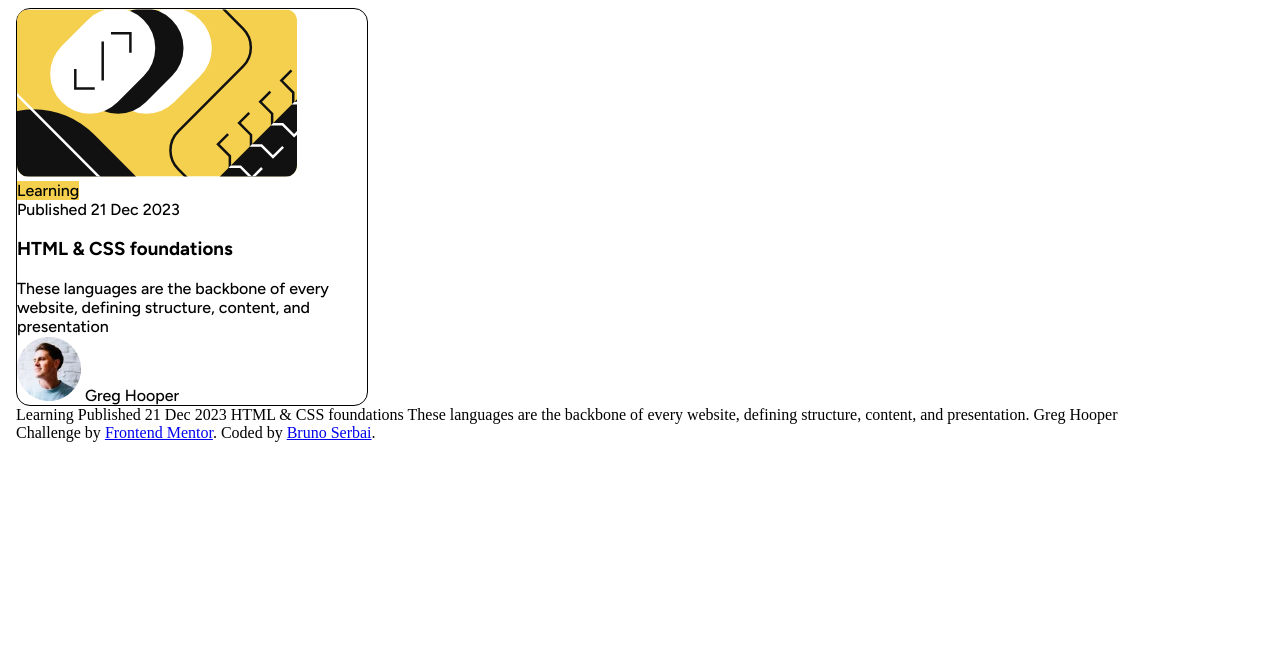
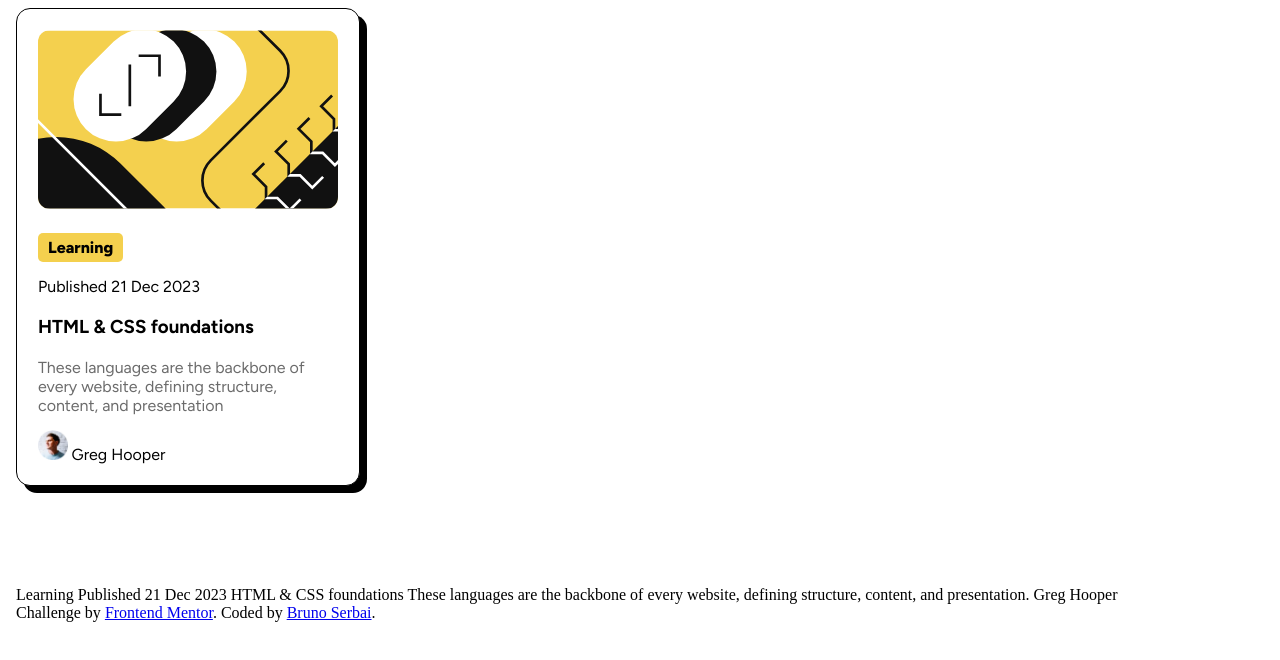
Before and after one commit to BrunoSerbai/Blog-preview-card, a React (Vite) app: page / in a window 1280 px wide. Shown: the top 660 px of the page. Built offline with nearby package versions, Linux system fonts and the light colour scheme.

Commit message:
update description color and shadow

```diff
--- a/src/Card.css
+++ b/src/Card.css
@@ -1,22 +1,38 @@
 .card{
     font-size: 16px;
     font-family: "Figtree", serif;
-  font-optical-sizing: auto;
-  font-weight: 500;
-  font-style: normal;
+    font-optical-sizing: auto;
     display:flexbox;
     border-color: black;
     border-style:solid;
     border-width: 1px;
     background-color: hsl(0, 0%, 100%);
-    max-width: 350px;
+    max-width: 300px;
     border-radius:14px;
+    box-shadow:  7px 7px;
+    margin-bottom: 100px;
+    padding:21px;
 }
 .cardImg{
-    max-width: 80%;
+    width: 100%;
     border-radius:12px
 }
 .tag{
     background-color: hsl(47, 88%, 63%);
     width:fit-content;
+    font-size:16px;
+    font-weight: 800;
+    border-radius: 5px;
+    padding:5px 10px;
+    margin:20px 0 15px 0;
 }
+h2{
+    font-weight: 800;
+}
+.description{
+    color:hsl(0, 0%, 42%);
+    margin:20px 0 15px 0;
+}
+.profile img{
+    height:30px;
+}
```
